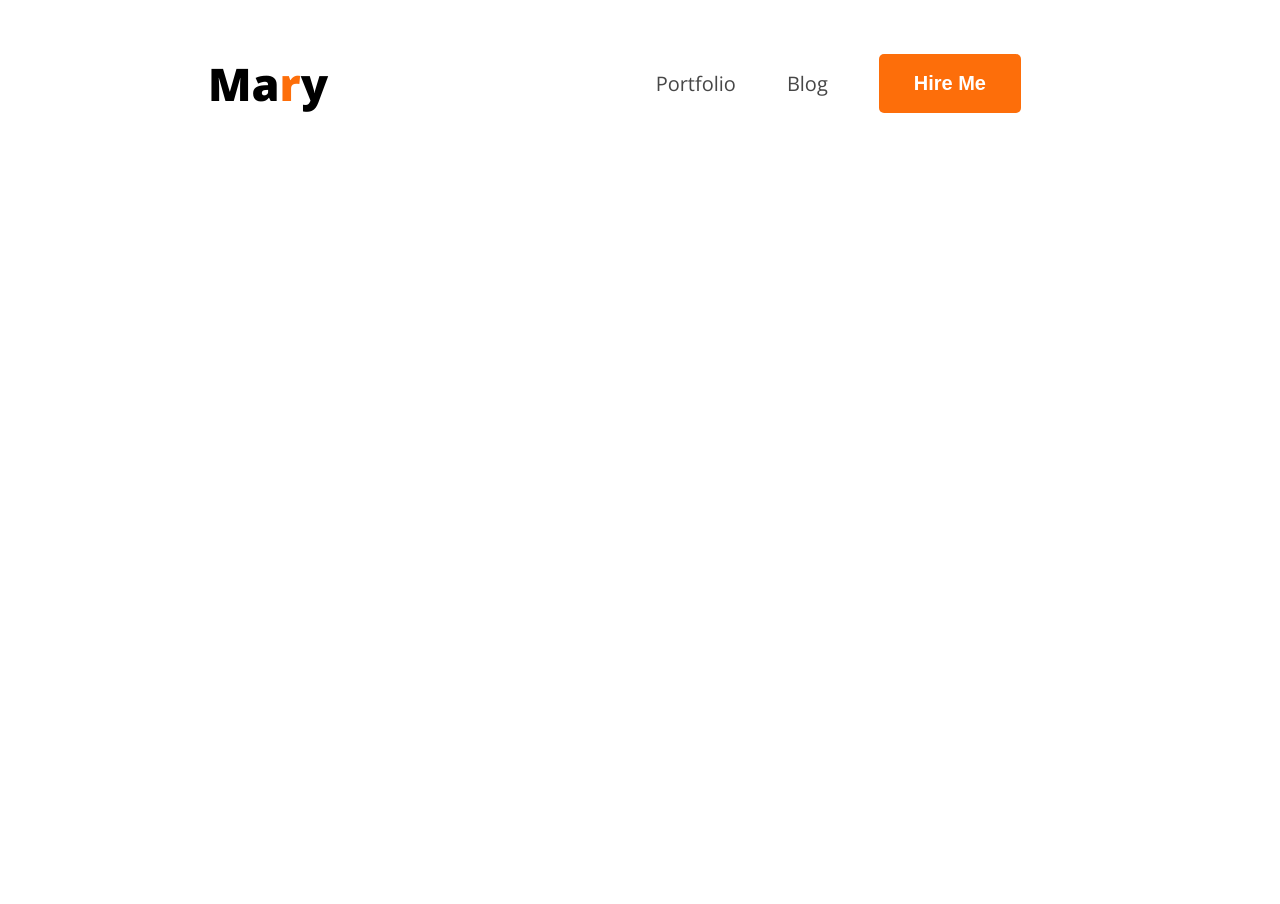
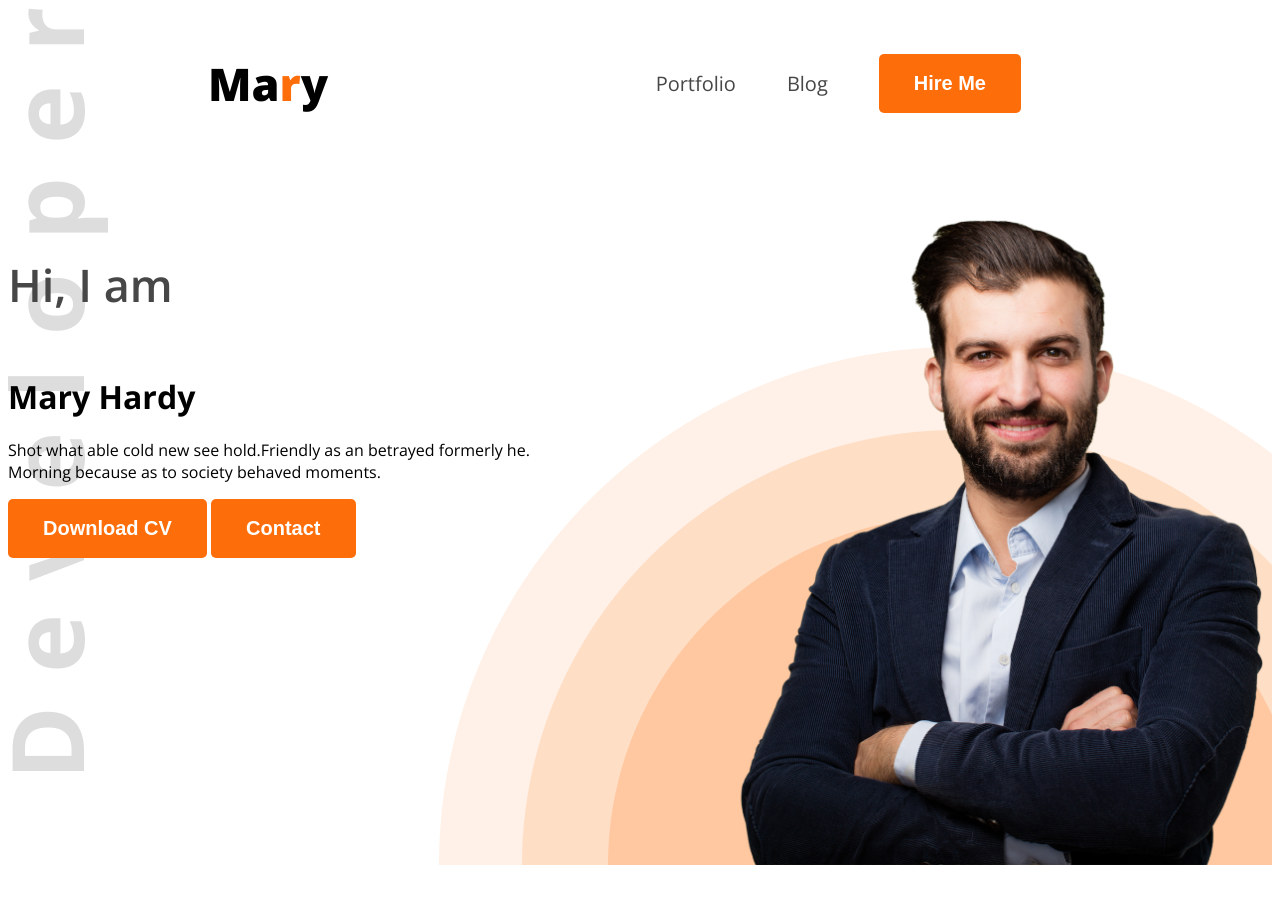
Before and after one commit to Alamin2099/web-devloper-portfolio, a plain HTML site: page index.html in a window 1280 px wide. Before the commit the page ends 800 px from the top, so only its background shows below. Drawn offline with nearby package versions, Linux system fonts and the light colour scheme.

Commit message:
added background

```diff
--- a/index.html
+++ b/index.html
@@ -10,7 +10,7 @@
     <link rel="stylesheet" href="style/style.css"
 </head>
 <body class="open-sans-normal">
-    <header>
+    <header class="header">
         <nav>
             <h3
             class="nav-title">Ma<span class="text-primary">r</span>y</h3>
@@ -20,6 +20,22 @@
                 <li><a href=""><button class="btn-primary">Hire Me</button></a></li>
             </ul>
         </nav>
+        <div class="banner">
+            <div class="banner-content">
+            <h4 class="banner-greetings dark-2"> Hi, I am</h4>
+            <h1 class="banner-title">Mary Hardy</h1>
+
+            <p class="banner-description">
+                Shot what able cold new see hold.Friendly as an betrayed formerly he. Morning because as to society behaved moments.
+            </p>
+            <button class="btn-primary">Download CV</button>
+            <button class="btn-primary">Contact</button>
+
+
+            </div>
+            <img class="banner-profile-picture" src="images/hardy.png" alt="">
+        </div>
+        </div>
         <p>
 
         </p>
--- a/style/style.css
+++ b/style/style.css
@@ -7,6 +7,12 @@
   font-style: normal;
   font-variation-settings:
     "wdth" 100;
+}
+/* header */
+.header{
+    background-image: url('../images/developer.png'), url('../images/header_bg.png');
+    background-repeat: no-repeat;
+    background-position: top left, bottom right;
 }
 /* nav styles */
 /* shared style */
@@ -45,7 +51,28 @@ nav ul li {
     margin-right: 51px;
 }
 
-nav ul a {
+nav li a {
 text-decoration: none;
 font-size: 20px;
 }
+.banner{
+    display: flex;
+    justify-content: space-between;
+    margin: 035px 0 200px;
+}
+.banner-content{
+    max-width: 580px;
+}
+.banner-greetings{
+    font-size:45px;
+    font-weight: 600;
+}
+
+.banner-title{
+    font-size:85;
+    font-weight: bold;
+}
+
+.banner-profile-picture{
+    width: 580px;
+}
```
